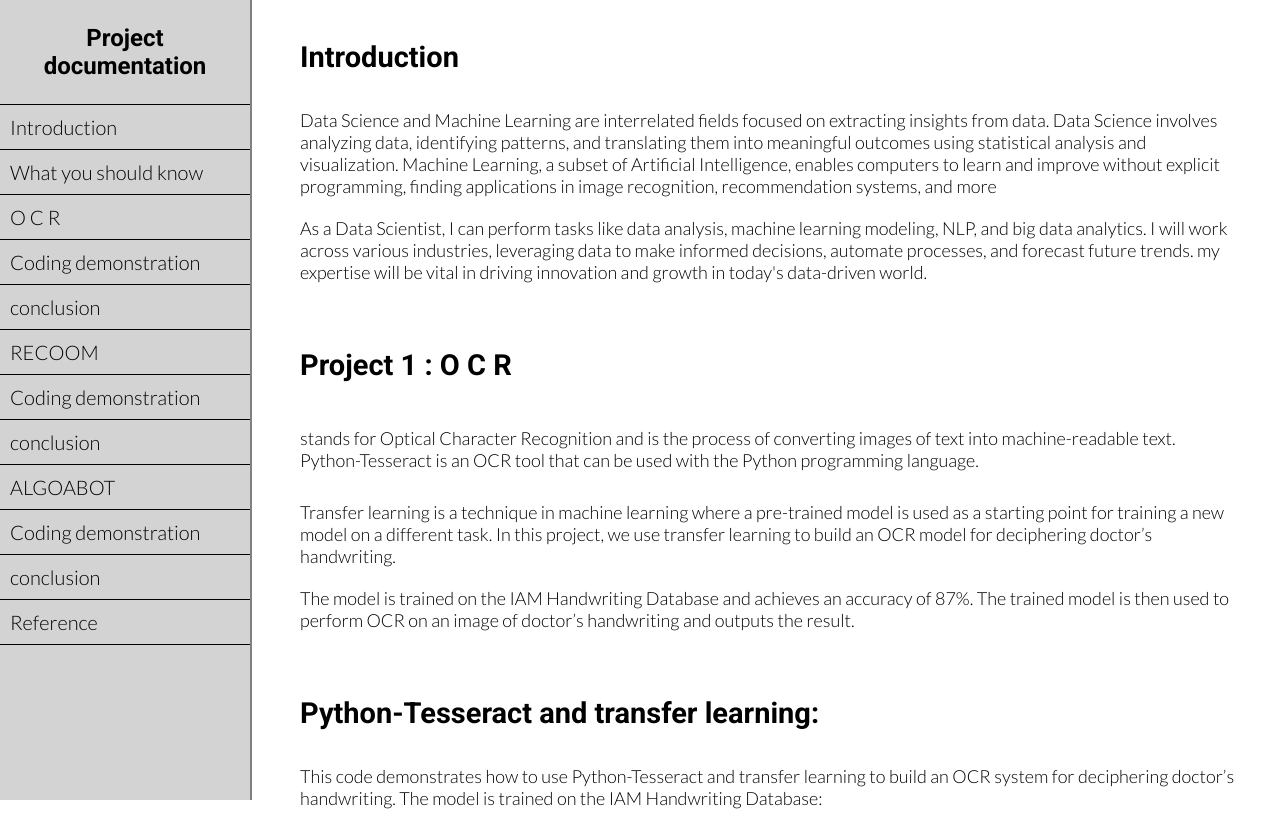
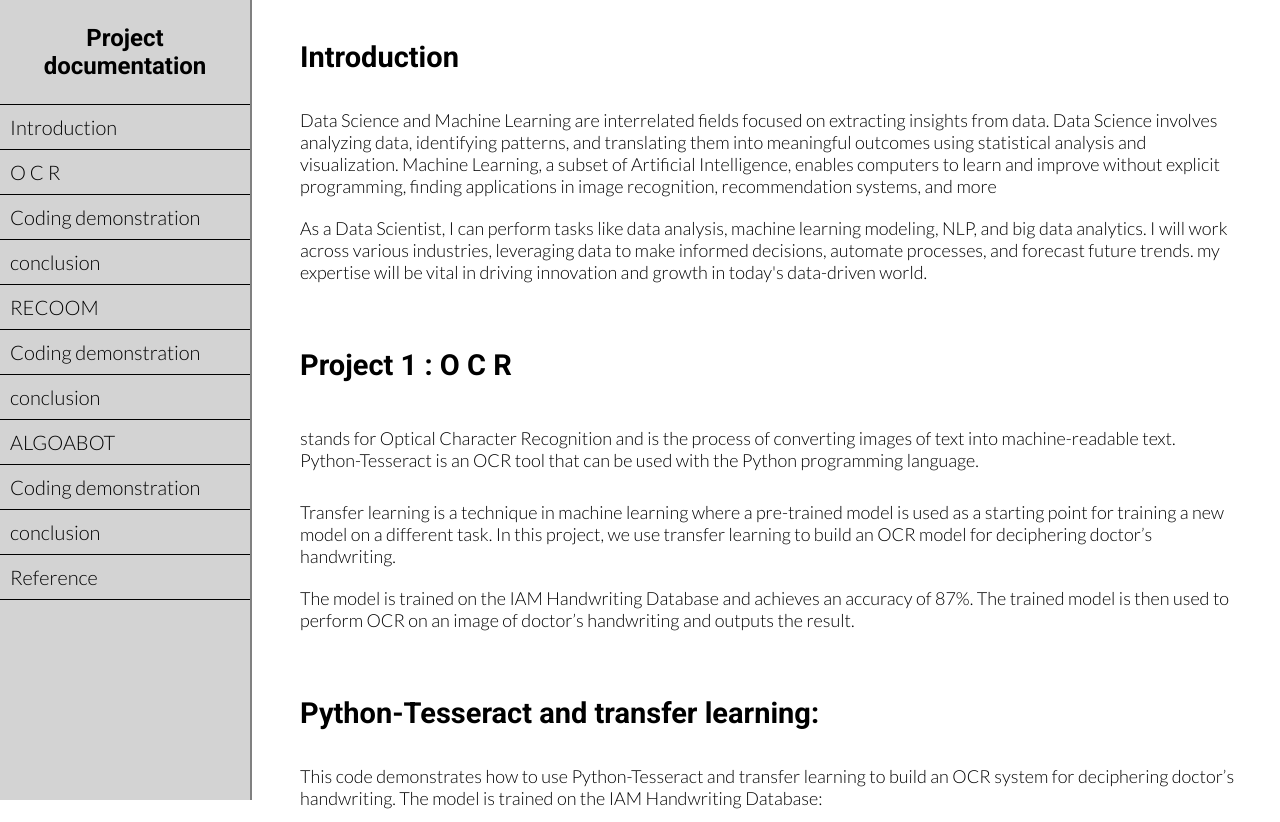
Before and after one commit to devill890/portfolio_BC, a plain HTML site: page projects.html in a window 1280 px wide. Shown: the top 822 px of the page. Drawn offline with Linux system fonts and the light colour scheme.

Commit message:
Update projects.html 2

```diff
--- a/projects.html
+++ b/projects.html
@@ -12,7 +12,7 @@
     <header id="navbar-header">Project documentation</header>
     <ul id="nav-list">
         <a href="#Introduction" class="nav-link"><li>Introduction</li></a>
-        <a href="#What_you_should_know" class="nav-link"><li>What you should know</li></a>
+<!--         <a href="#What_you_should_know" class="nav-link"><li>What you should know</li></a> -->
         <a href="#Javascript_and_Java" class="nav-link"><li>O C R </li></a>
         <a href="#Hello_world" class="nav-link"><li>Coding demonstration</li></a>
         <a href="#Variables" class="nav-link"><li>conclusion</li></a>
```
